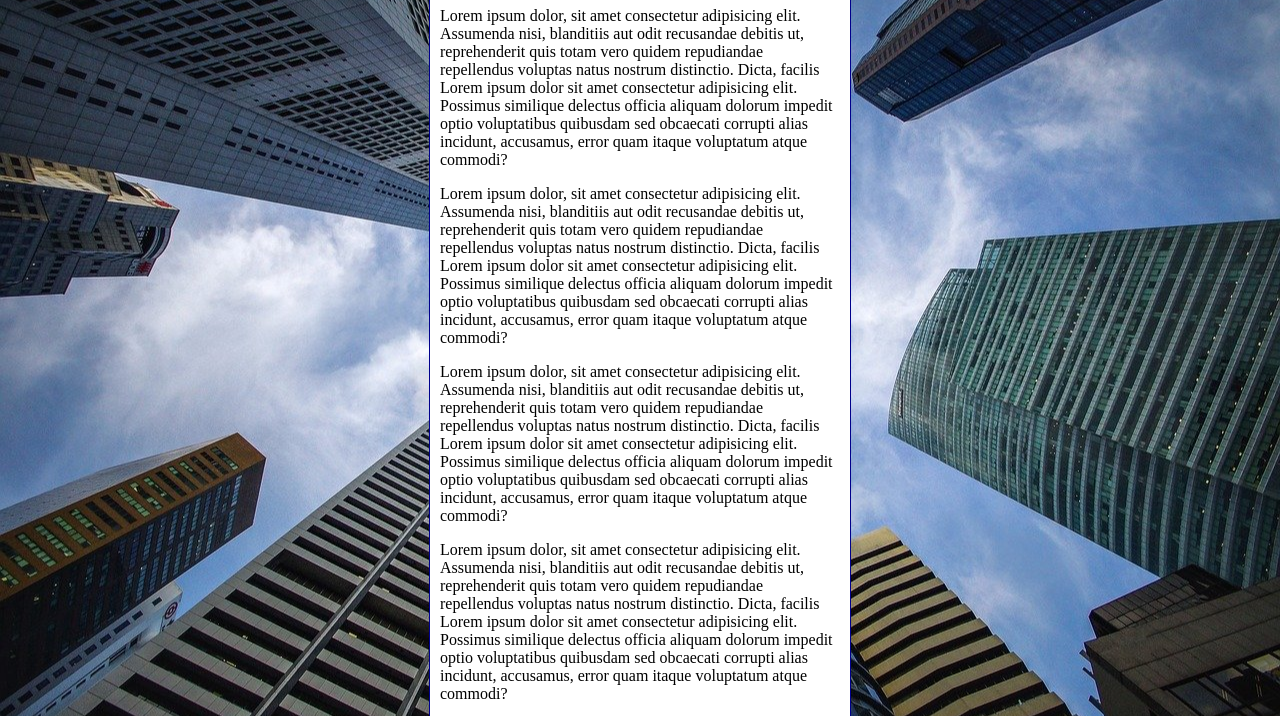
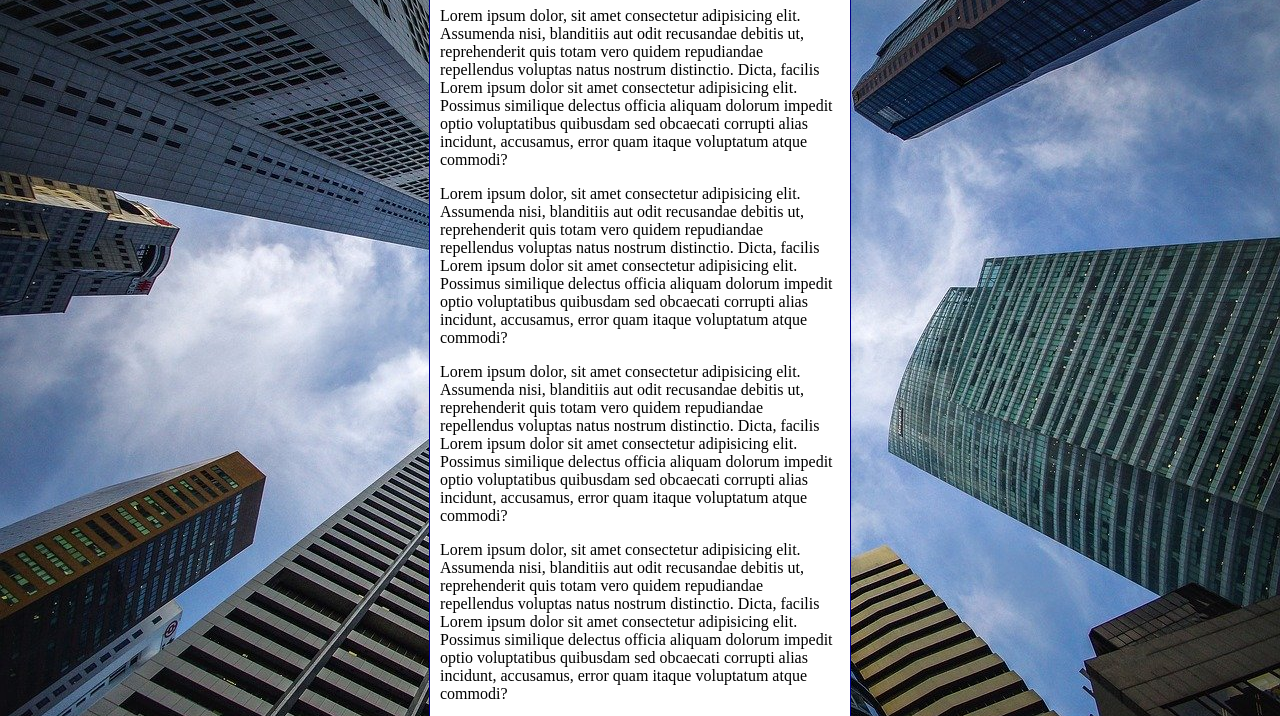
Before and after one commit to EduardoL07/html-css, a plain HTML site: page Módulo 3/ex022/fundo006.html in a window 1280 px wide. Shown: the part 92-808 px from the top of the page. Drawn offline with Linux system fonts and the light colour scheme.

Commit message:
Atualização

```diff
--- a/Módulo 3/ex022/fundo006.html
+++ b/Módulo 3/ex022/fundo006.html
@@ -3,20 +3,27 @@
 <head>
     <meta charset="UTF-8">
     <meta name="viewport" content="width=device-width, initial-scale=1.0">
-    <title>Document</title>
+    <title>Fundo Fixo de Tela</title>
     <style>
         body {
             height: 100vh;
-            background-color: black;
+            /*background-color: black;
             background-image: url(imagens/wallpaper002.jpg);
             background-position: center center;
             background-repeat: repeat-y;
+            background-size: cover;
+            background-attachment: fixed;*/
+
+            /*Shorthandds - background
+                color > image > position > repeat > size > attachment*/
+
+            background: black url(imagens/wallpaper002.jpg) center center no-repeat  fixed;
             background-size: cover;
         }
 
         main {
             background-color: white;
-            width: 400px;
+            max-width: 400px;
             padding: 10px;
             margin: auto;
             border: 1px solid darkblue;
```
